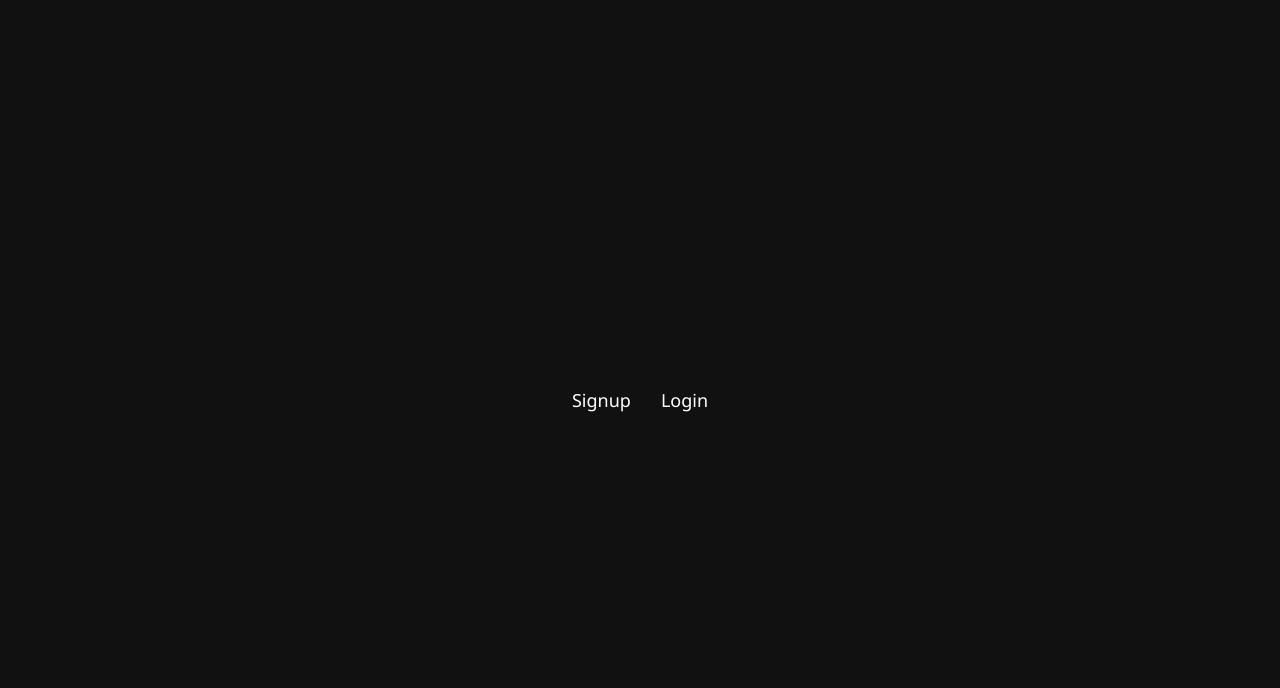
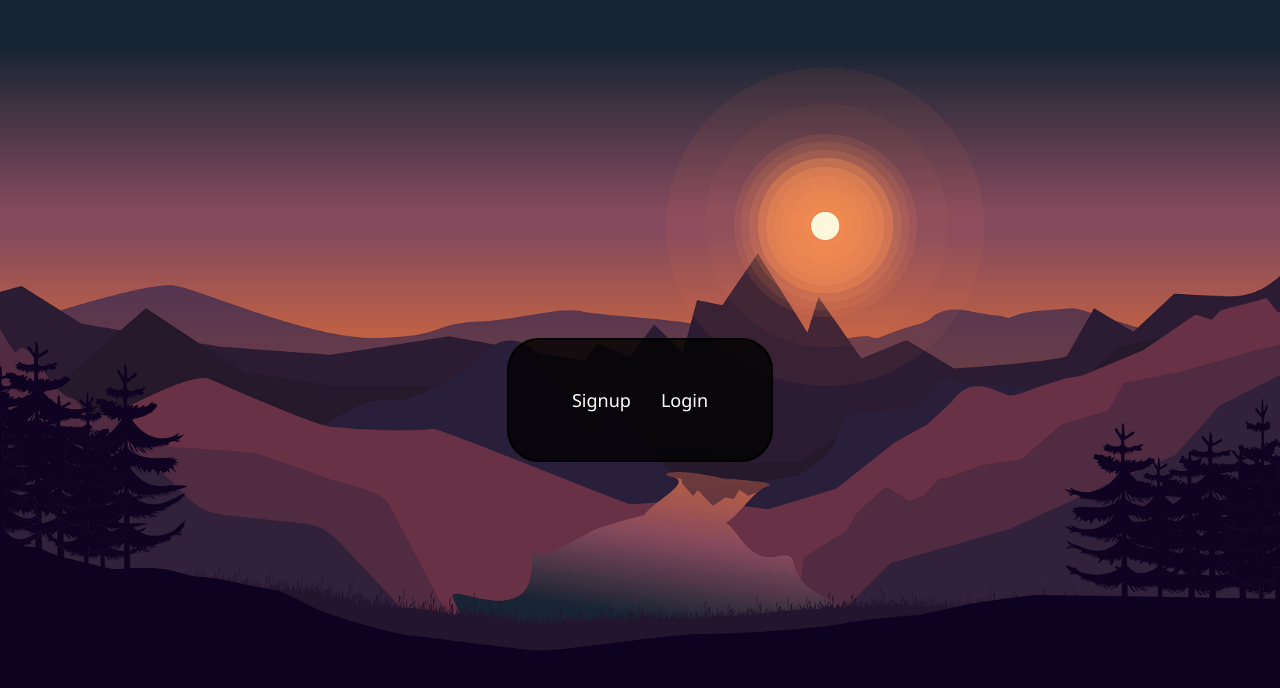
Before and after one commit to McLoyf/Register-Pages, a plain HTML site: page index.html in a window 1280 px wide. Drawn offline with Linux system fonts and the light colour scheme.

Commit message:
Add background image
Add div for links to have a slightly transparent background, centered in the middle of the page

Sidenote: I think I'll make it so the their are no other pages, everything will just appear and disappear on link clicks but that is for after I implement basic security to pages

```diff
--- a/index.html
+++ b/index.html
@@ -7,7 +7,11 @@
     <title>Register Pages</title>
 </head>
 <body>
-    <a href="./pages/signup.html">Signup</a>
-    <a href="./pages/login.html">Login</a>
+    <div class="box">
+        <div class="links">
+            <a href="./pages/signup.html">Signup</a>
+            <a href="./pages/login.html">Login</a>
+        </div>
+    </div>
 </body>
 </html>
--- a/style.css
+++ b/style.css
@@ -11,6 +11,12 @@ html, body {
   display: flex;
   justify-content: center;
   align-items: center;
+  background-image: url('./media/back.png');
+  background-size: cover;
+  background-position: center;
+  background-repeat: no-repeat;
+  height: 100%;
+  width: 100%;
 }
 
 .bottom-link {
@@ -59,3 +65,14 @@ button:active{
   background-color: white;
   color: black;
 }
+
+.links{
+  display:flex;
+  flex-wrap: wrap;
+  background-color: rgba(0, 0, 0, 0.8);
+  border: 2px solid black;
+  justify-self: center;
+  align-content: center;
+  padding: 3em;
+  border-radius: 2em;
+}
```
Also changed, not shown: media/back.png (added).
